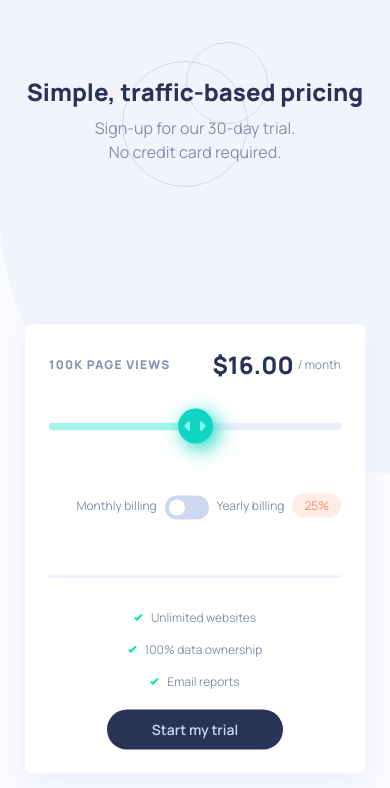
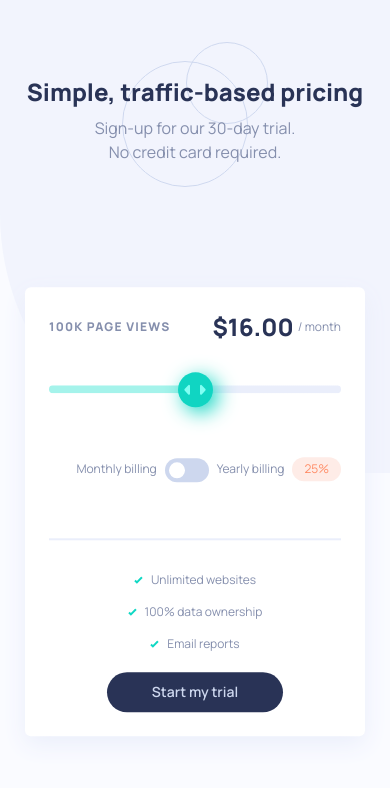
Before and after one commit to UnicornDad8/interactive-pricing-component, a plain HTML site: page index.html in a window 390 px wide. Drawn offline with nearby package versions, Linux system fonts and the light colour scheme.

Commit message:
Adde ne tranlate y

```diff
--- a/index.html
+++ b/index.html
@@ -44,7 +44,7 @@
           </p>
         </div>
         <form
-          class="min-w-[340px] mb-3 md:mb-0 md:min-w-[600px] position absolute top-[65%] md:top-[60%] left-[50%] -translate-y-[50%] -translate-x-[50%] bg-white md:py-8 py-6 md:px-14 px-6 rounded-md blue-shadow"
+          class="min-w-[340px] mb-3 md:mb-0 md:min-w-[600px] position absolute top-[50%] left-[50%] -translate-y-[30%] -translate-x-[50%] bg-white md:py-8 py-6 md:px-14 px-6 rounded-md blue-shadow"
         >
           <div class="flex items-center justify-between">
             <h3
```
